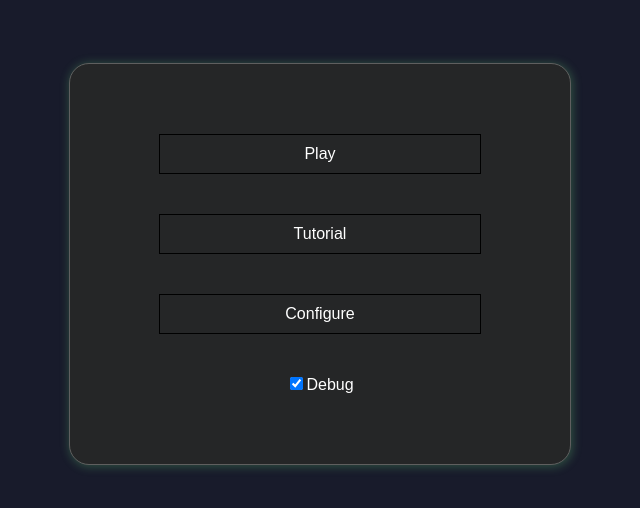
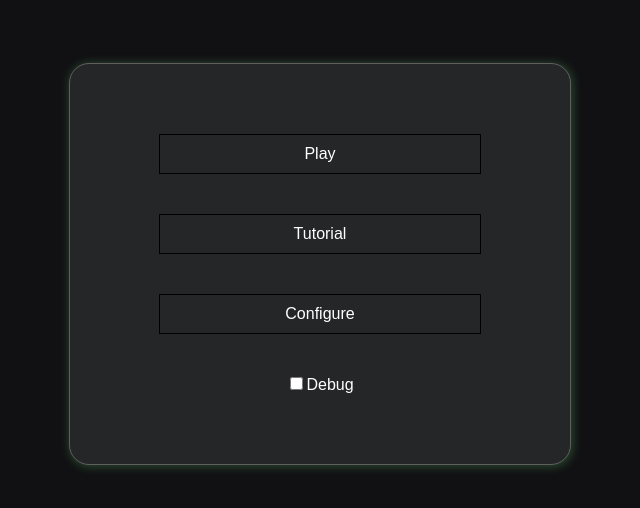
Before and after one commit to hmil/whistle-invaders, a website built with webpack: page index.html in a window 1280 px wide. Shown: the part 136-644 px from the top of the page, without its empty margins (320-960 px from the left). Built offline with nearby package versions, Linux system fonts and the light colour scheme.

Commit message:
Fix stuff

```diff
--- a/index.html
+++ b/index.html
@@ -11,7 +11,7 @@
             height: 100%;
             width: 100%;
             overflow: hidden;
-            background-color: #181b2b;
+            background-color: #111113;
             font-family: Arial, Helvetica, sans-serif;
         }
 
@@ -24,8 +24,8 @@
         }
 
         #screen {
-            width: 100%;
-            height: 100%;
+            display: block;
+            margin: auto;
         }
 
         .menu-container {
@@ -69,9 +69,23 @@
             height: 40px;
         }
 
+        #loading {
+            position: absolute;
+            margin: auto;
+            margin-top: 45vh;
+            width: 100vw;
+            color: #fff;
+            text-align: center;
+            font-family: monospace;
+            font-size: 20px;
+        }
+
     </style>
 </head>
 <body>
+    <div id="loading">
+        loading...
+    </div>
     <div id="menu" style="display: none">
         <div class="menu-container">
             <div class="menu-box">
--- a/src/assets.ts
+++ b/src/assets.ts
@@ -1,19 +1,23 @@
 
-export interface CanvasGraphObject {
-    image: HTMLImageElement,
-    width: number,
-    height: number,
-    posx?: number,
-    posy?: number,
+export interface Sprite {
+    source: HTMLImageElement;
+    sx: number;
+    sy: number;
+    sw: number;
+    sh: number;
 
+    width: number;
+    height: number;
 }
-enum IMAGE_LIST {
-    SHIP = "images/ship.png",
-    PLANETS = "images/planets.png",
-    ELON = "images/ship.png",
-    MISSILE = "images/spaceMissiles_001.png",
-    SHIELD = "images/spaceParts_041.png",
-}
+const IMAGE_LIST = {
+    SHIP: "images/ship.png",
+    PLANETS: "images/planets.png",
+    ELON: "images/ship.png",
+    MISSILE: "images/spaceMissiles_001.png",
+    SHIELD: "images/spaceParts_041.png",
+};
+type IMAGE_LIST = typeof IMAGE_LIST;
+
 const raster = 64;
 const smallraster = 32;
 const backgrounds1 = [
@@ -62,11 +66,11 @@ const asteroids = [
 
 export abstract class Assets {
 
-    public static backgrounds1: ReadonlyArray<CanvasGraphObject>;
-    public static backgrounds2: ReadonlyArray<CanvasGraphObject>;
-    public static planets: ReadonlyArray<CanvasGraphObject>;
-    public static asteroids: ReadonlyArray<CanvasGraphObject>;
-    public static shipImage: CanvasGraphObject;
+    public static backgrounds1: ReadonlyArray<Sprite>;
+    public static backgrounds2: ReadonlyArray<Sprite>;
+    public static planets: ReadonlyArray<Sprite>;
+    public static asteroids: ReadonlyArray<Sprite>;
+    public static shipSprite: Sprite;
 
     static getBackground1(howMuch: number){
         return Assets.getSomeAssets(howMuch, [...Assets.backgrounds1]);
@@ -80,25 +84,36 @@ export abstract class Assets {
     static getAsteroids(howMuch: number){
         return Assets.getSomeAssets(howMuch, [...Assets.asteroids]);
     }
-    static getSomeAssets(howMuch: number, array: CanvasGraphObject[]): CanvasGraphObject[] {
-        return new Array(howMuch).fill(this.random(array));
+    static getSomeAssets(howMuch: number, array: Sprite[]): Sprite[] {
+        const data = new Array(howMuch);
+        for (let i = 0 ; i < howMuch ; i++) {
+            data[i] = this.random(array);
         }
-    static random(array: CanvasGraphObject[]) {
+        return data;
+    }
+    static random(array: Sprite[]) {
         return array[Math.floor(Math.random() * array.length)];
     }
-    public static missileImage: CanvasGraphObject;
-    public static shieldImage: CanvasGraphObject;
+    public static missileImage: Sprite;
+    public static shieldImage: Sprite;
+
+    private static spriteSheets: Map<string, HTMLImageElement> = new Map();
 
     public static init() {
-        Assets.shipImage = Assets.createImage(IMAGE_LIST.SHIP);
+        const loading = Promise.all(Object.keys(IMAGE_LIST).map(image => {
+            const foo = IMAGE_LIST[image as keyof typeof IMAGE_LIST];
+            return this.loadSheet(foo);
+        }));
+        return loading.then(() => {
+            Assets.shipSprite = Assets.createSprite(IMAGE_LIST.SHIP);
 
-        Assets.missileImage = Assets.createImage(IMAGE_LIST.MISSILE, 20, 35);
+            Assets.missileImage = Assets.createSprite(IMAGE_LIST.MISSILE);
 
-        Assets.shieldImage = Assets.createImage(IMAGE_LIST.SHIELD, 30, 34);
+            Assets.shieldImage = Assets.createSprite(IMAGE_LIST.SHIELD);
 
             Assets.backgrounds1 = [
-            Assets.createBackgrounds(backgrounds1[0][0], backgrounds1[0][1], 120, 100),
-            Assets.createBackgrounds(backgrounds1[1][0], backgrounds1[1][1], 120, 120),
+                Assets.createSprite(IMAGE_LIST.PLANETS, 2 * raster, raster + raster / 2, 4*raster, 0),
+                Assets.createSprite(IMAGE_LIST.PLANETS, 120, 120, 4*raster, raster + (raster/2)),
             ];
             Assets.backgrounds2 = [
                 Assets.createBackgrounds(backgrounds2[2][0], backgrounds2[2][1], 32, 32),
@@ -120,38 +135,48 @@ export abstract class Assets {
                 Assets.createAsteroids(asteroids[3][0], asteroids[3][1]),
                 Assets.createAsteroids(asteroids[4][0], asteroids[4][1]),
             ];
+        });
+    }
+
+    private static loadSheet(src: string): Promise<void> {
+        return new Promise((resolve, reject) => {
+            const image = new Image();
+            image.src = src;
+            image.onload = () => resolve();
+            image.onerror = reject;
+            Assets.spriteSheets.set(src, image);
+        });
     }
 
 
-    private static createImage(image: IMAGE_LIST = IMAGE_LIST.SHIP, width: number = 30, height: number = 60): CanvasGraphObject {
-        const shipImage = new Image();
-        shipImage.src = image;
-        return {image: shipImage, width: width, height: height};
+    private static createSprite(image: string, width?: number, height?: number, sx?: number, sy?: number, sw?: number, sh?: number): Sprite {
+        const source = this.spriteSheets.get(image);
+        if (source == null) {
+            throw new Error(`Image not loaded: ${image}`);
+        }
+        width = width ?? source.width;
+        height = height ?? source.height;
+        sx = sx ?? 0;
+        sy = sy ?? 0;
+        sw = sw ?? width;
+        sh = sh ?? height;
+        return { source, width, height, sx, sy, sw, sh };
     }
 
-    private static createBackgrounds(posx: number, posy: number, w: number, h: number, ): CanvasGraphObject {
-        const image: IMAGE_LIST = IMAGE_LIST.PLANETS
-        const img = new Image();
-        img.src = image;
-        return {image: img, width: w, height: h, posx, posy};
+    private static createBackgrounds(posx: number, posy: number, w: number, h: number, ): Sprite {
+        return this.createSprite(IMAGE_LIST.PLANETS, w, h, posx, posy);
     }
-    private static createPlanet(posx: number, posy: number): CanvasGraphObject {
-        const image: IMAGE_LIST = IMAGE_LIST.PLANETS
-        const img = new Image();
-        img.src = image;
-        return {image: img, width: 64, height: 64, posx, posy};
+    private static createPlanet(posx: number, posy: number): Sprite {
+        return this.createSprite(IMAGE_LIST.PLANETS, 64, 64, posx, posy);
     }
 
-    private static createAsteroids(posx: number, posy: number): CanvasGraphObject {
-        const image: IMAGE_LIST = IMAGE_LIST.PLANETS
-        const img = new Image();
-        img.src = image;
-        return {image: img, width: 32, height: 32, posx, posy};
+    private static createAsteroids(posx: number, posy: number): Sprite {
+        return this.createSprite(IMAGE_LIST.PLANETS, 32, 32, posx, posy);
     }
 
-    public static drawEntity(objectToDraw: CanvasGraphObject, x: number, y:number, ctx: CanvasRenderingContext2D, opacity?: number): void {
-        ctx.globalAlpha = opacity || 1;
-        ctx.drawImage(objectToDraw.image, objectToDraw.posx || 0, objectToDraw.posy || 0, objectToDraw.width, objectToDraw.height, x,y, objectToDraw.width, objectToDraw.height);
+    public static drawSprite(sprite: Sprite, x: number, y:number, ctx: CanvasRenderingContext2D, opacity: number = 1): void {
+        ctx.globalAlpha = opacity;
+        ctx.drawImage(sprite.source, sprite.sx, sprite.sy, sprite.sw, sprite.sh, x,y, sprite.width, sprite.height);
         ctx.globalAlpha = 1;
     }
 }
--- a/src/audio-controller.ts
+++ b/src/audio-controller.ts
@@ -33,7 +33,7 @@ export class AudioController {
     constructor(private readonly eventBus: EventBus) {
         if (window.DEBUG) {
             const dbgCvs = document.createElement('canvas');
-            // dbgCvs.classList.add('debug-canvas');
+            dbgCvs.classList.add('debug-canvas');
             this.debugCanvas = dbgCvs.getContext('2d');
             dbgCvs.width = 512;
             dbgCvs.height = 128;
--- a/src/entities/asteroid.ts
+++ b/src/entities/asteroid.ts
@@ -1,7 +1,7 @@
 import { clamp } from "../utils";
 import { World } from "../world";
 import { Assets } from "../assets";
-import { drawBoundingBox, Entity } from "./entity";
+import { Entity } from "./entity";
 import { Missile } from "./missile";
 
 export class Asteroid extends Entity<'asteroid'> {
@@ -13,13 +13,13 @@ export class Asteroid extends Entity<'asteroid'> {
     public xSize: number;
     public ySize: number;
 
-    constructor(x: number, y: number, speedX: number, xSize: number, ySzie: number) {
+    constructor(x: number, y: number, speedX: number) {
         super();
         this.x = x;
         this.y = y;
         this.speedX = speedX;
-        this.xSize = xSize;
-        this.ySize = ySzie;
+        this.xSize = 40;
+        this.ySize = 40;
 
         this.y = clamp(this.y, 0, World.HEIGHT - this.ySize);
     }
@@ -28,16 +28,8 @@ export class Asteroid extends Entity<'asteroid'> {
         this.x = this.x + deltaTime*this.speedX * 0.25;
     }
 
-    public missileHit(missile: Missile): void {
-
-    }
-
-    public starshipHit(): void {
-
-    }
-
     public draw(ctx: CanvasRenderingContext2D) {
-        Assets.drawEntity(Assets.asteroids[1], this.x, this.y, ctx);
+        Assets.drawSprite(Assets.asteroids[1], this.x, this.y, ctx);
         super.draw(ctx);
     }
 }
--- a/src/entities/bounty.ts
+++ b/src/entities/bounty.ts
@@ -24,7 +24,7 @@ export class Bounty extends Entity<'bounty'> {
     }
 
     public draw(ctx: CanvasRenderingContext2D) {
-        Assets.drawEntity(Assets.asteroids[1], this.x, this.y, ctx);
+        Assets.drawSprite(Assets.asteroids[1], this.x, this.y, ctx);
         super.draw(ctx);
     }
 }
--- a/src/entities/missile.ts
+++ b/src/entities/missile.ts
@@ -24,7 +24,7 @@ export class Missile extends Entity<'missile'> {
     }
 
     public draw(ctx: CanvasRenderingContext2D) {
-        Assets.drawEntity(Assets.missileImage, this.x, this.y, ctx);
+        Assets.drawSprite(Assets.missileImage, this.x, this.y, ctx);
         super.draw(ctx);
     }
 }
--- a/src/entities/starship.ts
+++ b/src/entities/starship.ts
@@ -48,7 +48,7 @@ export class Starship extends Entity<'starship'> {
         ctx.translate(this.x, this.y);
         ctx.rotate(Math.PI / 2);
         ctx.translate(0, -this.xSize);
-        ctx.drawImage(Assets.shipImage.image, 0, 0, this.ySize, this.xSize);
+        ctx.drawImage(Assets.shipSprite.source, 0, 0, this.ySize, this.xSize);
         ctx.restore();
         super.draw(ctx);
     }
--- a/src/entities/text.ts
+++ b/src/entities/text.ts
@@ -19,7 +19,7 @@ export class TextEntity extends Entity<'text'> {
 
     public draw(ctx: CanvasRenderingContext2D) {
         ctx.fillStyle = '#fff';
-        ctx.font = '30px sans-serif';
+        ctx.font = '30px monospace';
         ctx.fillText(this.text, this.x, this.y);
         super.draw(ctx);
     }
--- a/src/gameScene.ts
+++ b/src/gameScene.ts
@@ -8,7 +8,7 @@ import { EventBus } from "./events";
 import { GameLevel } from "levels/game-level";
 
 export class GameScene implements Tickable {
-    public readonly starship = new Starship(0, 0, 0);
+    public readonly starship = new Starship(10, 0, 0);
     public readonly entities: Set<Entities> = new Set();
 
     public readonly world = new World(); // It's a new day, it's a new life... for me
--- a/src/graphics.ts
+++ b/src/graphics.ts
@@ -1,11 +1,13 @@
 import { World } from './world';
-import { Assets, CanvasGraphObject } from './assets';
+import { Assets, Sprite } from './assets';
 
 import { GameScene } from './gameScene';
-type BackgroundObject = [CanvasGraphObject, number, number, number];
+type BackgroundObject = [Sprite, number, number, number];
 export class Graphics {
     private readonly ctx: CanvasRenderingContext2D;
     private readonly canvas: HTMLCanvasElement;
+
+    private scaling = 1;
 
     time: number = new Date().getTime();
     backgroundObjectsLvl1: BackgroundObject[] = [];
@@ -33,29 +35,28 @@ export class Graphics {
      */
     private initTransforms() {
         const pixelRatio = window.devicePixelRatio;
-        const width = window.innerWidth * pixelRatio;
-        const height = window.innerHeight * pixelRatio;
 
-        // Step 1: Address high DPI display scaling
-        this.canvas.width = width;
-        this.canvas.height = height;
-        this.ctx.scale(pixelRatio, pixelRatio);
-
-        // Step 2: Address scene scaling
         // Figure out if we are height-bound or width-bound
         const heightRatio = window.innerHeight / World.HEIGHT;
         const widthRatio = window.innerWidth / World.WIDTH;
         if (heightRatio < widthRatio) {
             // Fit to height
-            this.ctx.scale(heightRatio, heightRatio);
-            // Center horizontally
-            this.ctx.translate((window.innerWidth - heightRatio * World.WIDTH) / 2, 0);
+            this.scaling = heightRatio;
         } else {
             // Fit to width
-            this.ctx.scale(widthRatio, widthRatio);
-            // Center vertically
-            this.ctx.translate(0, (window.innerHeight - widthRatio * World.HEIGHT) / 2);
+            this.scaling = widthRatio;
         }
+
+        const width = this.scaling * World.WIDTH;
+        const height = this.scaling * World.HEIGHT;
+
+        // Resize canvas
+        this.canvas.style.width = `${width}px`;
+        this.canvas.style.height = `${height}px`;
+        this.canvas.width = width * pixelRatio;
+        this.canvas.height = height * pixelRatio;
+
+        this.ctx.scale(this.scaling * pixelRatio, this.scaling * pixelRatio);
 
         // Disable smoothing because we use pixel art. Pixel art doesn't need to be smoothed
         this.ctx.imageSmoothingEnabled = false;
@@ -69,7 +70,6 @@ export class Graphics {
             this.gameScene.entities.forEach(entity => entity.draw(this.ctx))
             this.drawShield(this.ctx, this.gameScene.starship.shield);
             this.drawScore(this.ctx, this.gameScene.score);
-            this.drawAsteroids(this.ctx);
         }
     }
 
@@ -81,20 +81,15 @@ export class Graphics {
 
     private drawShield(ctx: CanvasRenderingContext2D, shieldPoint: number) {
         for(let i = 0; i < shieldPoint; i++) {
-            Assets.drawEntity(Assets.shieldImage, World.WIDTH - 180 + 35*i, 10, ctx);
+            Assets.drawSprite(Assets.shieldImage, World.WIDTH - 180 + 35*i, 10, ctx);
         }
-    }
-
-    private drawAsteroids(ctx: CanvasRenderingContext2D) {
-        Assets.drawEntity(Assets.asteroids[0], 180, 230, ctx);
-        Assets.drawEntity(Assets.asteroids[1], 320, 670, ctx);
     }
 
     private clear () {
         this.ctx.save();
         this.ctx.resetTransform();
         this.ctx.fillStyle = '#181b2b';
-        this.ctx.clearRect(0, 0, this.canvas.width, this.canvas.height);
+        this.ctx.fillRect(0, 0, this.canvas.width, this.canvas.height);
         this.ctx.restore();
     }
 
@@ -117,15 +112,19 @@ export class Graphics {
     }
 
     private layerBackground(ctx: CanvasRenderingContext2D) {
+        this.ctx.globalCompositeOperation = '';
         this.backgroundObjectsLvl3 = this.drawParallaxBackground(ctx, this.backgroundObjectsLvl3, 1, () => Assets.getBackground1(4), 0.3);
-        this.backgroundObjectsLvl2 = this.drawParallaxBackground(ctx, this.backgroundObjectsLvl2, 2, () => Assets.getBackground2(40), 0.5);
-        this.backgroundObjectsLvl1 = this.drawParallaxBackground(ctx, this.backgroundObjectsLvl1, 8, () => Assets.getPlanets(15), 0.4);
+        this.backgroundObjectsLvl2 = this.drawParallaxBackground(ctx, this.backgroundObjectsLvl2, 2, () => Assets.getBackground2(12), 0.3);
+        this.backgroundObjectsLvl1 = this.drawParallaxBackground(ctx, this.backgroundObjectsLvl1, 2.5, () => Assets.getPlanets(15), 0.2);
     }
 
-    private drawParallaxBackground(ctx: CanvasRenderingContext2D, objectList: BackgroundObject[], speed: number, assets: () => CanvasGraphObject[], opacity: number): BackgroundObject[] {
+    private drawParallaxBackground(ctx: CanvasRenderingContext2D, objectList: BackgroundObject[], speed: number, assets: () => Sprite[], opacity: number): BackgroundObject[] {
+
+        const SAFETY_MARGIN = 100;
+
         if(objectList.length == 0) {
             const all: BackgroundObject[] = assets().map(e => {
-                return [e, World.WIDTH - Math.random() * 1200, Math.random() * World.HEIGHT, 0]
+                return [e, World.WIDTH - Math.random() * (World.WIDTH - SAFETY_MARGIN), Math.random() * World.HEIGHT, 0]
             });
             return all;
         }
@@ -133,12 +132,12 @@ export class Graphics {
 
         const drawAndMap = (speed: number) => ( [p, x, y, offset]: BackgroundObject ): BackgroundObject => {
             const pos = World.WIDTH - x - (offset * speed);
-            Assets.drawEntity(p, pos, y, ctx, opacity);
+            Assets.drawSprite(p, pos, y, ctx, opacity);
             return [p, x, y, offset];
         };
 
         let newBackgroundList: BackgroundObject[] = objectList
-            .filter(([p, x, y, offset]) => World.WIDTH - x - (offset * speed) > -100)
+            .filter(([p, x, y, offset]) => (World.WIDTH - x - (offset * speed)) > -SAFETY_MARGIN)
             .map(drawAndMap(speed));
         // push new if to less
         if (newBackgroundList.length < objectList.length ) {
--- a/src/levels/level1.ts
+++ b/src/levels/level1.ts
@@ -23,7 +23,7 @@ export class Level1 implements GameLevel {
         this.standardRules.applyStandardRules();
 
         for (let i = 0 ; i < 5 ; i++) {
-            this.scene.addEntity(new Asteroid(~~(Math.random() * World.WIDTH), ~~(Math.random() * World.HEIGHT), -1 * (~~(Math.random() * 2) + 1), 40, 40));
+            this.scene.addEntity(new Asteroid(~~(Math.random() * World.WIDTH), ~~(Math.random() * World.HEIGHT), -1 * (~~(Math.random() * 2) + 1)));
         }
     }
 
@@ -36,7 +36,7 @@ export class Level1 implements GameLevel {
 
         if (this.totalDeltaTime > this.DELTA_TIME_POP) {
             for (let i = 0 ; i < ~~(Math.random() * 5) ; i++) {
-                const asteroid = new Asteroid(World.WIDTH, ~~(Math.random() * World.HEIGHT), -1 * (~~(Math.random() * 2) + 1), 40, 40);
+                const asteroid = new Asteroid(World.WIDTH, ~~(Math.random() * World.HEIGHT), -1 * (~~(Math.random() * 2) + 1));
                 asteroid.on('collision', (self, other) => {
                     if (other.type === 'starship') {
                         this.scene.removeEntity(asteroid);
--- a/src/levels/tutorial.ts
+++ b/src/levels/tutorial.ts
@@ -37,7 +37,7 @@ export class TutorialLevel implements GameLevel {
     private startBountyDown() {
         const text = new TextEntity('Navigate your ship down to catch the bounty.');
         this.scene.addEntity(text);
-        const bounty = new Bounty(0, World.HEIGHT - 100, 0);
+        const bounty = new Bounty(20, World.HEIGHT - 100, 0);
         this.scene.addEntity(bounty);
 
         bounty.on('collision', (self, other) => {
@@ -52,7 +52,7 @@ export class TutorialLevel implements GameLevel {
     private startBountyUp() {
         const text = new TextEntity('Navigate your ship up to catch the bounty.');
         this.scene.addEntity(text);
-        const bounty = new Bounty(0, 100, 0);
+        const bounty = new Bounty(20, 100, 0);
         this.scene.addEntity(bounty);
 
         bounty.on('collision', (self, other) => {
@@ -67,7 +67,7 @@ export class TutorialLevel implements GameLevel {
     private startShootingPractice() {
         const text = new TextEntity('Scream to fire a missile at the asteroid!');
         this.scene.addEntity(text);
-        const target = new Asteroid(World.WIDTH - 200, World.HEIGHT / 2, 0, 40, 40);
+        const target = new Asteroid(World.WIDTH - 200, World.HEIGHT / 2, 0);
         this.scene.addEntity(target);
 
         target.on('collision', (self, other) => {
--- a/src/main.ts
+++ b/src/main.ts
@@ -3,10 +3,11 @@ import { Assets } from './assets';
 
 function main() {
     // ENABLE DEBUG RENDERING
-    window.DEBUG = true;
-    Assets.init();
+    // window.DEBUG = true;
+    Assets.init().then(() => {
+        new Menu();
+    });
 
-    new Menu();
 }
 
 window.addEventListener('load', main);
--- a/src/menu.ts
+++ b/src/menu.ts
@@ -9,10 +9,12 @@ export class Menu {
     private configBtn = document.getElementById('config-btn') as HTMLElement;
     private menu = document.getElementById('menu') as HTMLElement;
     private debugBox = document.getElementById('checkbox-debug') as HTMLInputElement;
+    private loading = document.getElementById('loading') as HTMLInputElement;
 
     private game = new Game();
 
     constructor() {
+        this.loading.style.display = 'none';
         this.playBtn.addEventListener('click', () => this.play());
         this.tutorialBtn.addEventListener('click', () => this.playTutorial());
         this.configBtn.addEventListener('click', () => this.configure());
```
Lines whose indentation alone changed are shown as unchanged.
